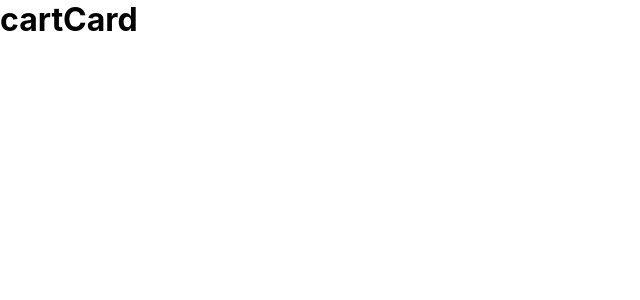
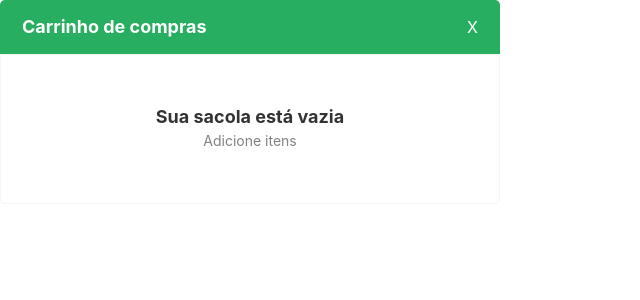
Before and after one commit to ltkbigdad/Hamburgueria-, a React (Create React App) app: page /test in a window 1280 px wide. Shown: the top 300 px of the page, without its empty margins (0-640 px from the left). Built offline with nearby package versions, Linux system fonts and the light colour scheme.

Commit message:
feat: construido o componente cart

```diff
--- /dev/null
+++ b/src/Components/Cart/index.jsx
@@ -0,0 +1,16 @@
+import { Container, TittleContainer, CartContainer } from "./style";
+
+export const Cart = () =>{
+    return (
+        <Container>
+            <TittleContainer>
+                <h2 className="cartTittle">Carrinho de compras</h2>
+                <p>X</p>
+            </TittleContainer>
+            <CartContainer>
+                <p className="bagEmpty">Sua sacola está vazia</p>
+                <p className="addItens">Adicione itens</p>
+            </CartContainer>
+        </Container>
+    )
+}
--- /dev/null
+++ b/src/Components/Cart/style.js
@@ -0,0 +1,67 @@
+import styled from "styled-components";
+
+export const Container = styled.div`
+position: absolute;
+display: inline-block;
+width: 31.25em;
+border-radius: 0.31em;
+`;
+
+export const TittleContainer = styled.div`
+    display: flex;
+    flex-direction: row;
+    align-items: center;
+    justify-content: space-between;
+    padding: 13px 22px;
+    gap: 10px;
+    width: 100%;
+    background: #27ae60;
+    border-radius: 5px 5px 0px 0px;
+
+
+    h2{
+        font-family: 'Inter';
+        font-size: 18px;
+        font-weight: 700;
+        line-height: 28px;
+        letter-spacing: 0em;
+        text-align: left;
+        color: #FFFFFF;
+    }
+
+    p{
+        color: #FFFFFF;
+    }
+`;
+
+export const CartContainer = styled.div`
+    display: flex;
+    flex-direction: column;
+    justify-content: center;
+    align-items: center;
+    padding: 50px 20px;
+    width: 100%;
+    border: 1px solid #F5F5F5;
+    background: #FFFFFF;
+    border-radius: 0px 0px 5px 5px;
+
+    .bagEmpty{
+        font-family: 'Inter';
+        font-size: 18px;
+        font-weight: 700;
+        line-height: 24px;
+        letter-spacing: 0em;
+        text-align: center;
+        color: #333333;
+    }
+
+    .addItens{
+        font-family: 'Inter';
+        font-style: normal;
+        font-weight: 400;
+        font-size: 14px;
+        line-height: 24px;
+        color: #828282;
+
+    }
+`;
--- a/src/Pages/ScreenTest/index.jsx
+++ b/src/Pages/ScreenTest/index.jsx
@@ -1,10 +1,11 @@
+import { Cart } from "../../Components/Cart"
 import { CartCard } from "../../Components/CartCard"
 
 
 export const ScreenTest = () =>{
 
     return(
-        <CartCard/>
+        <Cart/>
     )
 
 
```
